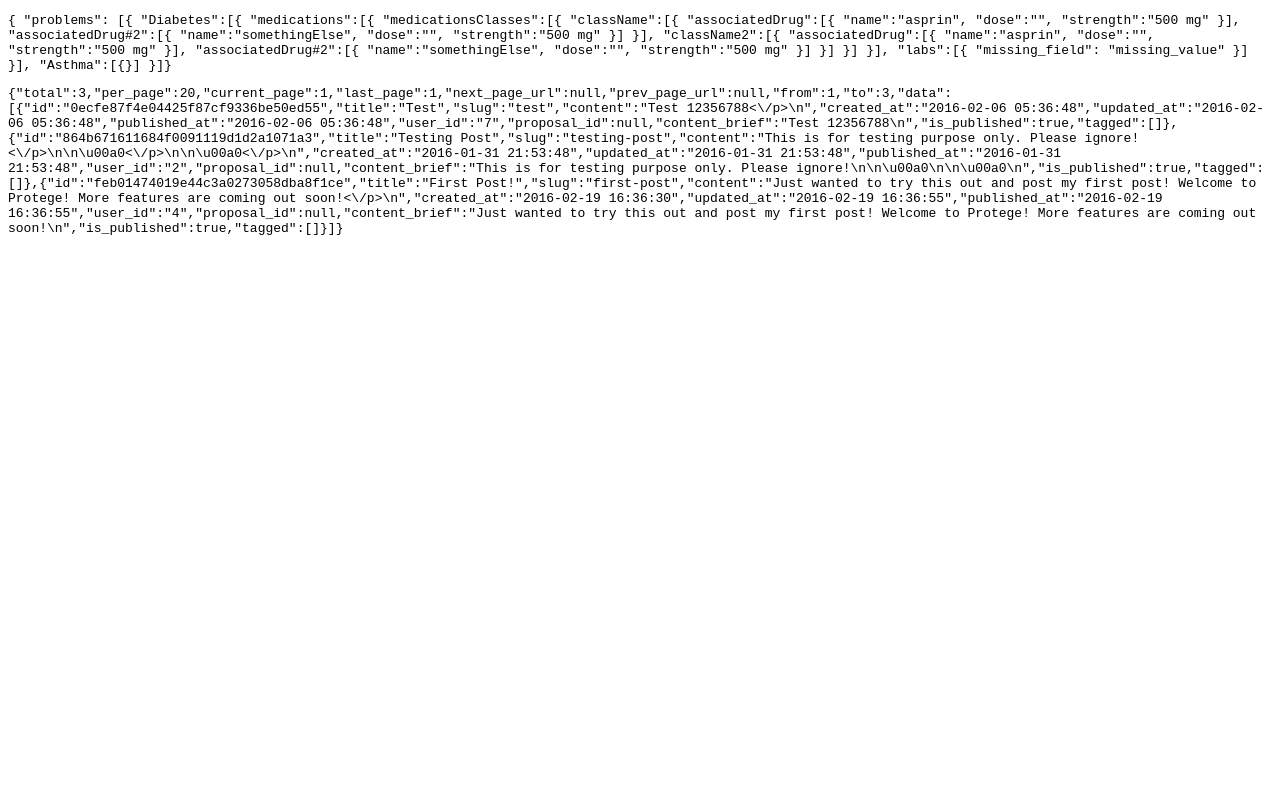
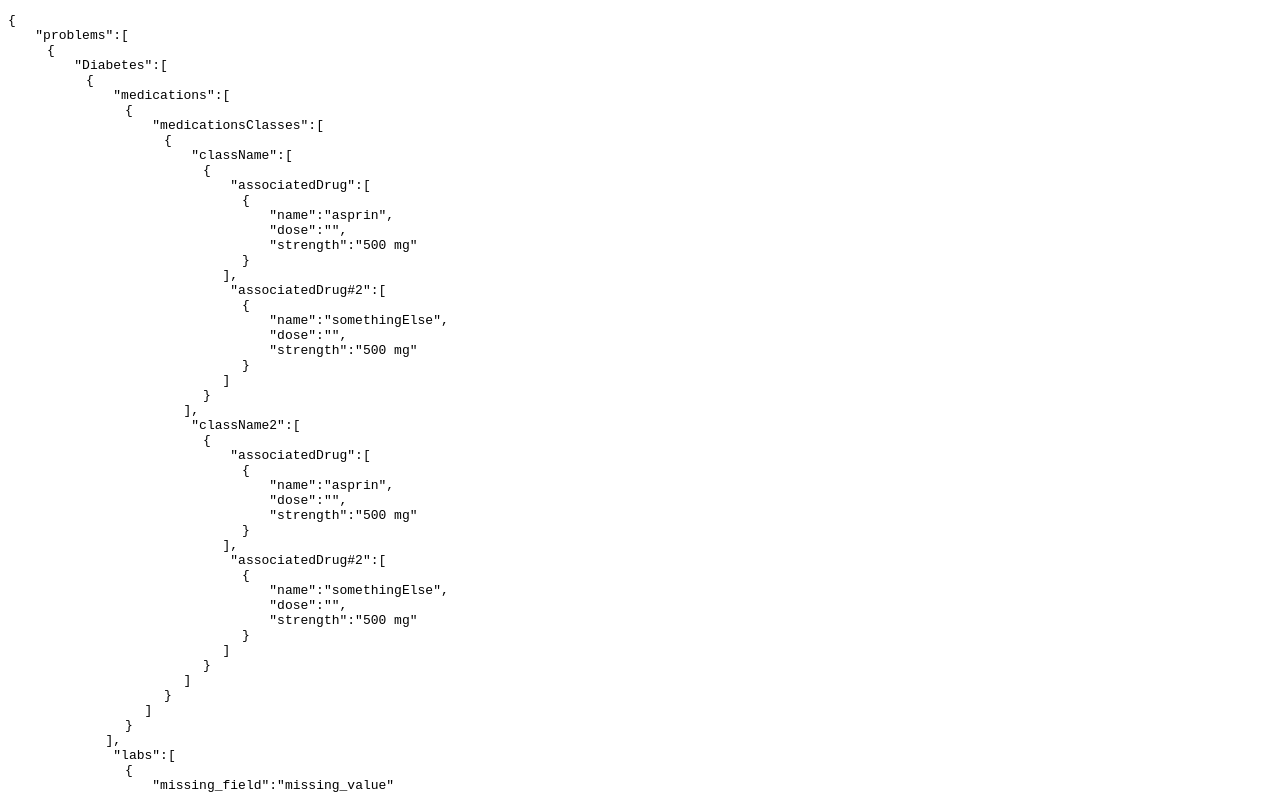
Before and after one commit to obedtandadjaja/beautify-json, a plain HTML site: page index.html in a window 1280 px wide. Shown: the top 794 px of the page. Drawn offline with nearby package versions, Linux system fonts and the light colour scheme.

Commit message:
updated load script

```diff
--- a/index.html
+++ b/index.html
@@ -5,8 +5,13 @@
 	<title>Document</title>
 	<link rel="stylesheet" type="text/css" href="beautify-json.css">
 	<script src="https://code.jquery.com/jquery-1.12.0.min.js"></script>
-	<script src="jquery.beautify-json-collapsible.js"></script>
-	<script src="main.js"></script>
+	<script src="jquery.beautify-json-plain.js"></script>
+	<script>
+	$(document).ready(function()
+	{
+		$('p').beautifyJSON();
+	});
+	</script>
 </head>
 <body>
 	<p>
--- a/main.js
+++ /dev/null
@@ -1,4 +0,0 @@
-$(document).ready(function()
-{
-	$('p').beautifyJSON();
-});
```
